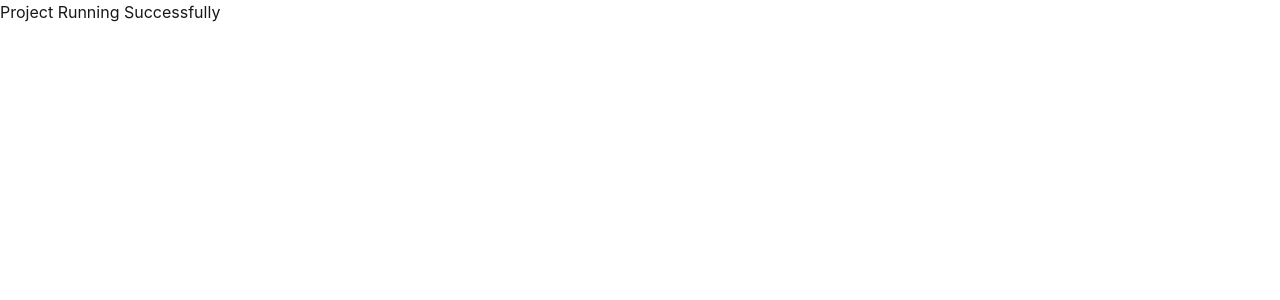
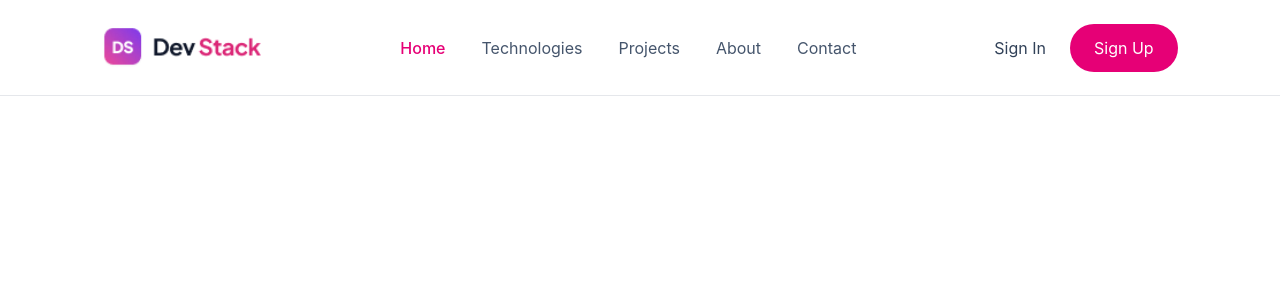
Before and after one commit to minhazrabbi/a05-devStack, a React (Vite) app: page / in a window 1280 px wide. Shown: the top 300 px of the page. Built offline with nearby package versions, Linux system fonts and the light colour scheme.

Commit message:
Navbar done

```diff
--- a/src/App.tsx
+++ b/src/App.tsx
@@ -1,10 +1,12 @@
+import Navbar from "./components/layout/Navbar"
+
 function App() {
 
 
 
   return (
     <>
-     Project Running Successfully
+     <Navbar/>
     </>
   )
 }
--- a/src/components/layout/Navbar.tsx
+++ b/src/components/layout/Navbar.tsx
@@ -0,0 +1,67 @@
+import logoText from "../../assets/logo-text.png";
+import hamburger from "../../assets/hamburger.png";
+const Navbar = () => {
+  return (
+    <nav className="flex items-center justify-between h-24 px-[8%] border-b border-gray-200 bg-white">
+      <img src={logoText} alt="DevStack" className="w-40" />
+      <ul className="hidden md:flex items-center gap-9">
+        <li>
+          <a href="#" className="text-pink-600 font-medium">
+            Home
+          </a>
+        </li>
+        <li>
+          <a
+            href="#"
+            className="text-slate-600 hover:text-pink-600 transition-colors"
+          >
+            Technologies
+          </a>
+        </li>
+        <li>
+          <a
+            href="#"
+            className="text-slate-600 hover:text-pink-600 transition-colors"
+          >
+            Projects
+          </a>
+        </li>
+        <li>
+          <a
+            href="#"
+            className="text-slate-600 hover:text-pink-600 transition-colors"
+          >
+            About
+          </a>
+        </li>
+        <li>
+          <a
+            href="#"
+            className="text-slate-600 hover:text-pink-600 transition-colors"
+          >
+            Contact
+          </a>
+        </li>
+      </ul>
+      <div className="hidden md:flex items-center gap-6">
+        <button
+          type="button"
+          className="text-slate-700 hover:text-pink-600 transition-colors"
+        >
+          Sign In
+        </button>
+        <button
+          type="button"
+          className="px-6 py-3 rounded-full bg-pink-600 text-white hover:bg-pink-600 transition-colors"
+        >
+          Sign Up
+        </button>
+      </div>
+      <button type="button" aria-label="Open menu" className="md:hidden">
+        <img src={hamburger} alt="" className="w-7" />
+      </button>
+    </nav>
+  );
+};
+
+export default Navbar;
```
